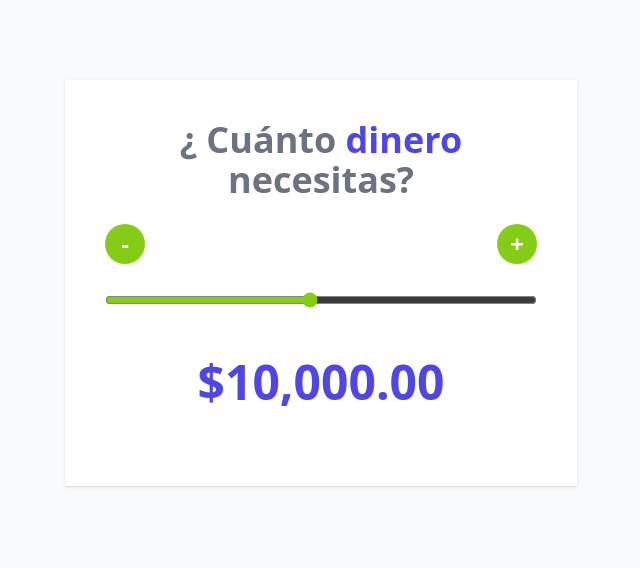
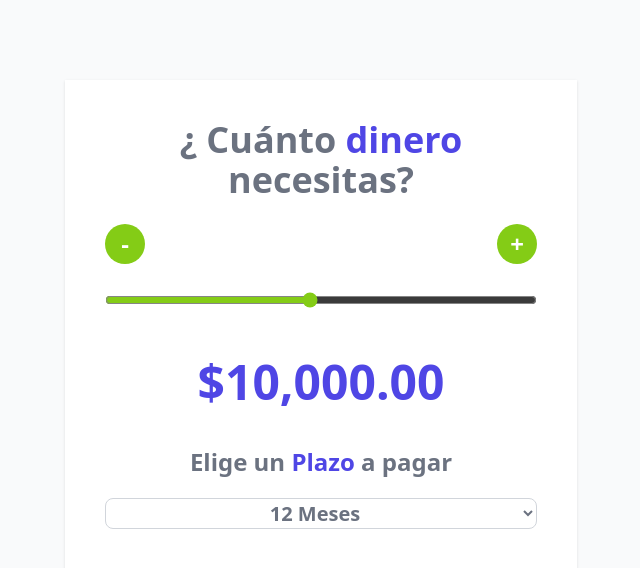
Before and after one commit to JPalacio3/Cotizador-Prestamos, a React (Vite) app: page / in a window 1280 px wide. Shown: the top 568 px of the page, without its empty margins (319-959 px from the left). Built offline with nearby package versions, Linux system fonts and the light colour scheme.

Commit message:
feat : Creando el select para seleccionar los meses de plazo para pagar

```diff
--- a/src/App.jsx
+++ b/src/App.jsx
@@ -6,6 +6,7 @@
 function App() {
 
   const [ cantidad, setCantidad ] = useState( 10000 );
+  const [ meses, setMeses ] = useState( 12 );
 
   const MIN = 1000;
   const MAX = 20000;
@@ -64,7 +65,22 @@
       <p className='text-center my-10 text-5xl font-extrabold text-indigo-600'>
         {formatearDinero( cantidad )}
       </p>
-    </div>
+
+      <h2 className="text-2xl font-extrabold text-gray-500 text-center">
+        Elige un <span className='text-indigo-600'>Plazo</span> a pagar
+      </h2>
+
+      <select name="" id="" className='mt-5 w-full bg-white border border-gray-300 rounded-lg text-center font-bold text-xl text-gray-500' value={meses} onChange={e => setMeses( +e.target.value )}>
+        <option value="" disabled='disabled'> Seleccione</option>
+        <option value="6"> 6 Meses</option>
+        <option value="12"> 12 Meses</option>
+        <option value="24"> 24 Meses</option>
+      </select>
+
+
+
+
+    </div >
   )
 }
 
```
